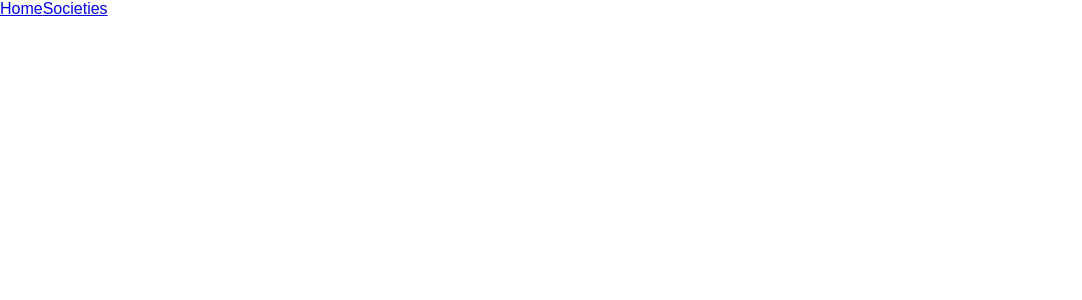
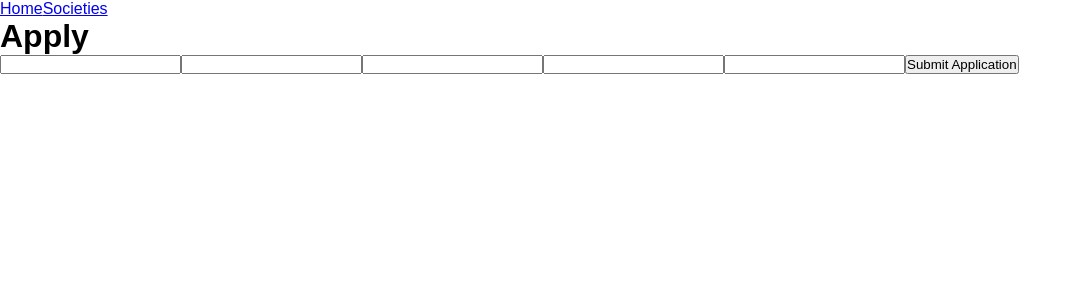
Before and after one commit to shauryakushwaha08/SocietySphere, a React (Vite) app: page /apply in a window 1280 px wide. Before the commit this address had no page. Shown: the top 300 px of the page, without its empty margins (0-1082 px from the left). Built offline with nearby package versions, Linux system fonts and the light colour scheme.

Commit message:
feat: add Apply form

```diff
--- a/src/App.jsx
+++ b/src/App.jsx
@@ -3,6 +3,7 @@ import Home from "./pages/Home";
 import Societies from "./pages/Societies";
 import Navbar from "./components/Navbar";
 import SocietyDetails from "./pages/SocietyDetails";
+import Apply from "./pages/Apply";
 
 function App() {
   return (
@@ -12,6 +13,7 @@ function App() {
         <Route path="/" element={<Home />} />
         <Route path="/societies" element={<Societies />} />
         <Route path="/society/:id" element={<SocietyDetails />} />
+        <Route path="/apply" element={<Apply />} />
       </Routes>
     </>
   );
--- /dev/null
+++ b/src/pages/Apply.jsx
@@ -0,0 +1,39 @@
+import { useState } from "react";
+
+function Apply() {
+  const [formData, setFormData] = useState({
+    name: "",
+    year: "",
+    branch: "",
+    role: "",
+    why: "",
+  });
+
+  function handleChange(e) {
+    setFormData((prev) => ({
+      ...prev,
+      [e.target.name]: e.target.value,
+    }));
+  }
+
+  function handleSubmit(e) {
+    e.preventDefault();
+    console.log(formData);
+  }
+
+  return (
+    <div>
+      <h1>Apply</h1>
+      <form onSubmit={handleSubmit}>
+        <input name="name" value={formData.name} onChange={handleChange} />
+        <input name="year" value={formData.year} onChange={handleChange} />
+        <input name="branch" value={formData.branch} onChange={handleChange} />
+        <input name="role" value={formData.role} onChange={handleChange} />
+        <input name="why" value={formData.why} onChange={handleChange} />
+        <button type="submit">Submit Application</button>
+      </form>
+    </div>
+  );
+}
+
+export default Apply;
```
